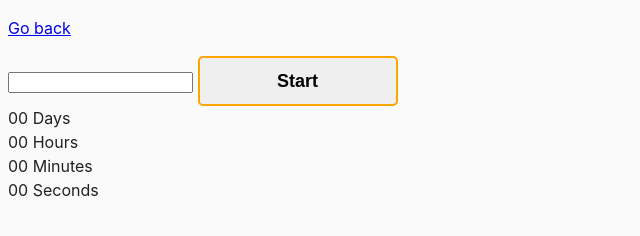
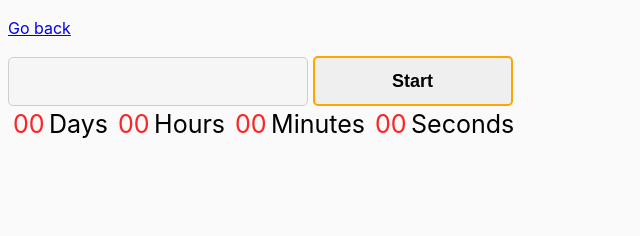
Before and after one commit to IrynaYrrr/goit-js-hw-09, a website built with Parcel: page src/02-timer.html in a window 1280 px wide. Shown: the whole page, without its empty margins (0-640 px from the left). Built offline with nearby package versions, Linux system fonts and the light colour scheme.

Commit message:
add base css classes for task-2

```diff
--- a/src/css/common.css
+++ b/src/css/common.css
@@ -32,3 +32,30 @@ button {
 button:disabled {
   cursor: unset;
 }
+
+input {
+	width: 300px;
+	font-size: 30px;
+	padding: 2px 0 11px 6px;
+	border: 1px solid #cecece;
+	background: #F6F6f6;
+	border-radius: 5px;
+}
+
+.value {
+  color: rgb(249, 39, 39);
+  font-size: 25px;
+}
+
+.label {
+  color: rgb(0, 0, 0);
+  font-size: 25px;
+}
+
+.timer {
+  display: flex;
+}
+
+.field {
+  margin: 0 5px
+}
```
